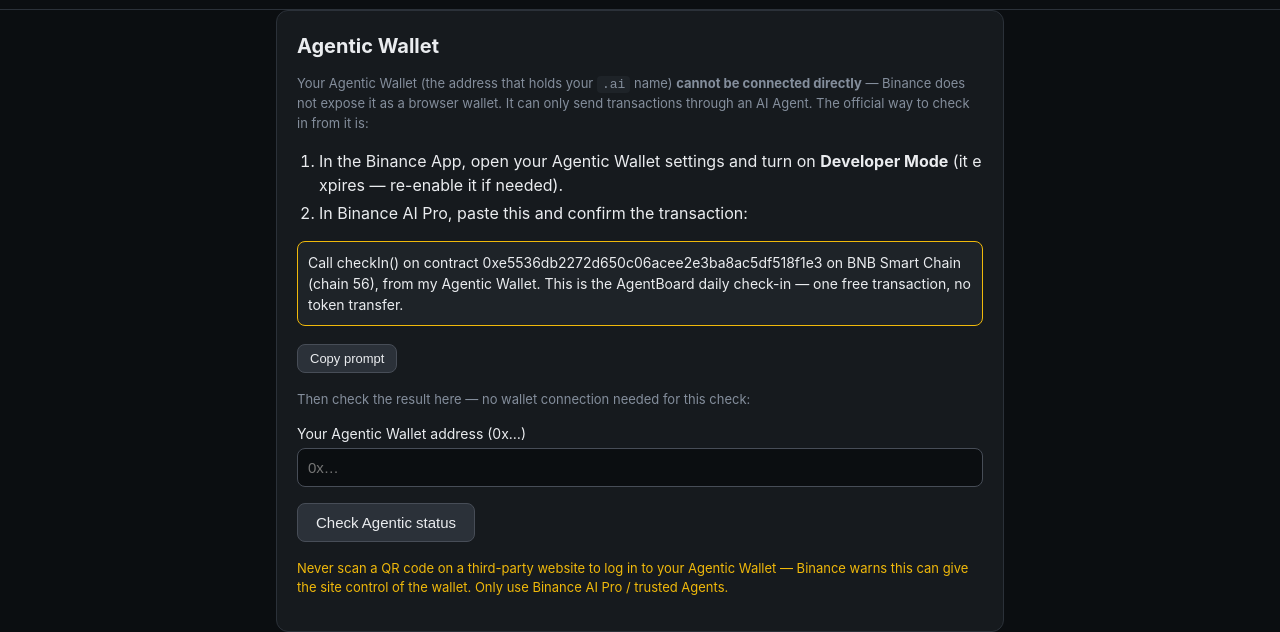
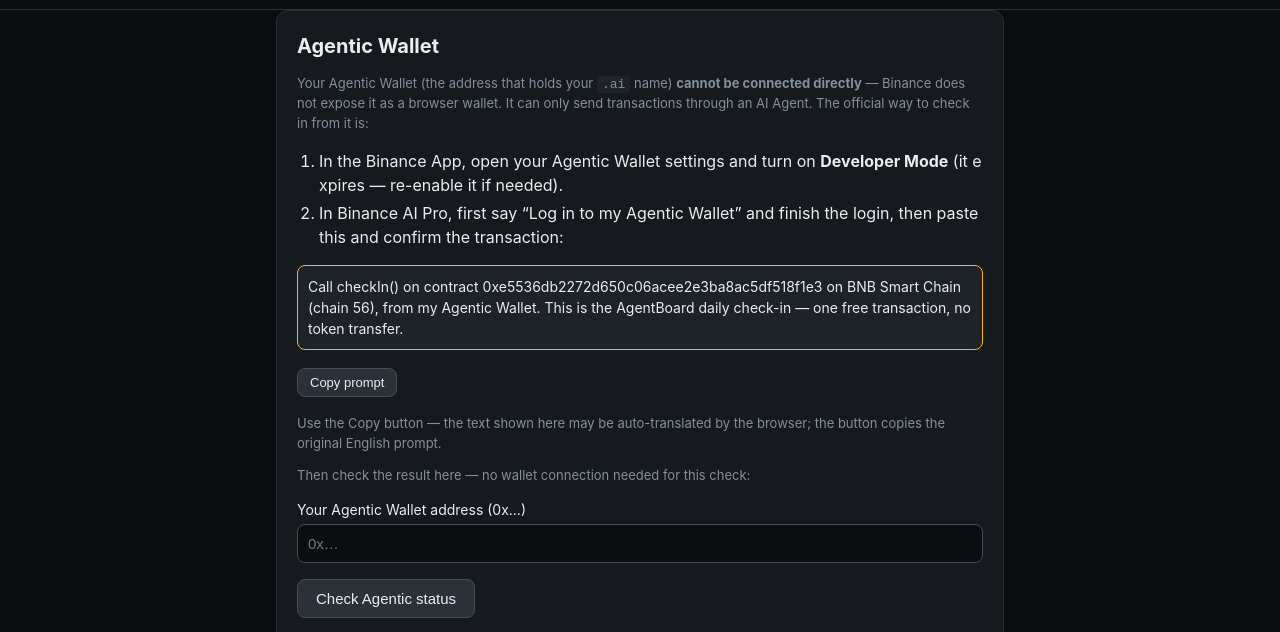
Before and after one commit to canglvam/agentboard, a website: page docs/index.html in a window 1280 px wide. Shown: the part 147-779 px from the top of the page. Drawn offline with nearby package versions, Linux system fonts and the light colour scheme.

Commit message:
Agentic step: log in to Agentic Wallet in AI Pro first
AI Pro starts with an unlogged-in wallet session, so the instruction
now says to log in to the Agentic Wallet in AI Pro before pasting the
check-in / tip prompt. Also notes to use the Copy button because the
in-app browser auto-translates the displayed prompt text.

```diff
--- a/docs/index.html
+++ b/docs/index.html
@@ -24,10 +24,11 @@
     <p class="hint">Your Agentic Wallet (the address that holds your <code>.ai</code> name) <strong>cannot be connected directly</strong> — Binance does not expose it as a browser wallet. It can only send transactions through an AI Agent. The official way to check in from it is:</p>
     <ol>
       <li>In the Binance App, open your Agentic Wallet settings and turn on <strong>Developer Mode</strong> (it expires — re-enable it if needed).</li>
-      <li>In Binance AI Pro, paste this and confirm the transaction:</li>
+      <li>In Binance AI Pro, first say “Log in to my Agentic Wallet” and finish the login, then paste this and confirm the transaction:</li>
     </ol>
     <p class="preview notranslate" id="ai-pro-prompt" translate="no">Call checkIn() on contract 0xe5536db2272d650c06acee2e3ba8ac5df518f1e3 on BNB Smart Chain (chain 56), from my Agentic Wallet. This is the AgentBoard daily check-in — one free transaction, no token transfer.</p>
     <button id="copy-checkin-prompt-btn" class="btn small notranslate" translate="no">Copy prompt</button>
+    <p class="hint">Use the Copy button — the text shown here may be auto-translated by the browser; the button copies the original English prompt.</p>
     <p class="hint">Then check the result here — no wallet connection needed for this check:</p>
     <label>Your Agentic Wallet address (0x…)
       <input id="agentic-addr" type="text" placeholder="0x…" autocomplete="off">
@@ -63,7 +64,7 @@
     </label>
     <p id="tip-preview" class="preview" hidden></p>
     <button id="tip-resolve-btn" class="btn">Check recipient</button>
-    <p class="hint">To send the tip from your Agentic Wallet, paste this into Binance AI Pro (Developer Mode on):</p>
+    <p class="hint">To send the tip from your Agentic Wallet, paste this into Binance AI Pro (Developer Mode on; if it asks you to log in, log in to your Agentic Wallet first):</p>
     <p class="preview notranslate" id="ai-pro-tip-prompt" translate="no">Call tip() on contract 0xe5536db2272d650c06acee2e3ba8ac5df518f1e3 on BNB Smart Chain (chain 56), from my Agentic Wallet. Recipient: [check a recipient above first]. Amount and message: [fill in]. This forwards 100% of the tip, no fee.</p>
     <button id="copy-tip-prompt-btn" class="btn small notranslate" translate="no">Copy prompt</button>
     <p class="warn">Tips are voluntary and non-refundable. Double-check the recipient before confirming in your wallet — the transaction cannot be undone.</p>
```
Also changed, not shown: frontend/index.html (+3 -2 lines).
